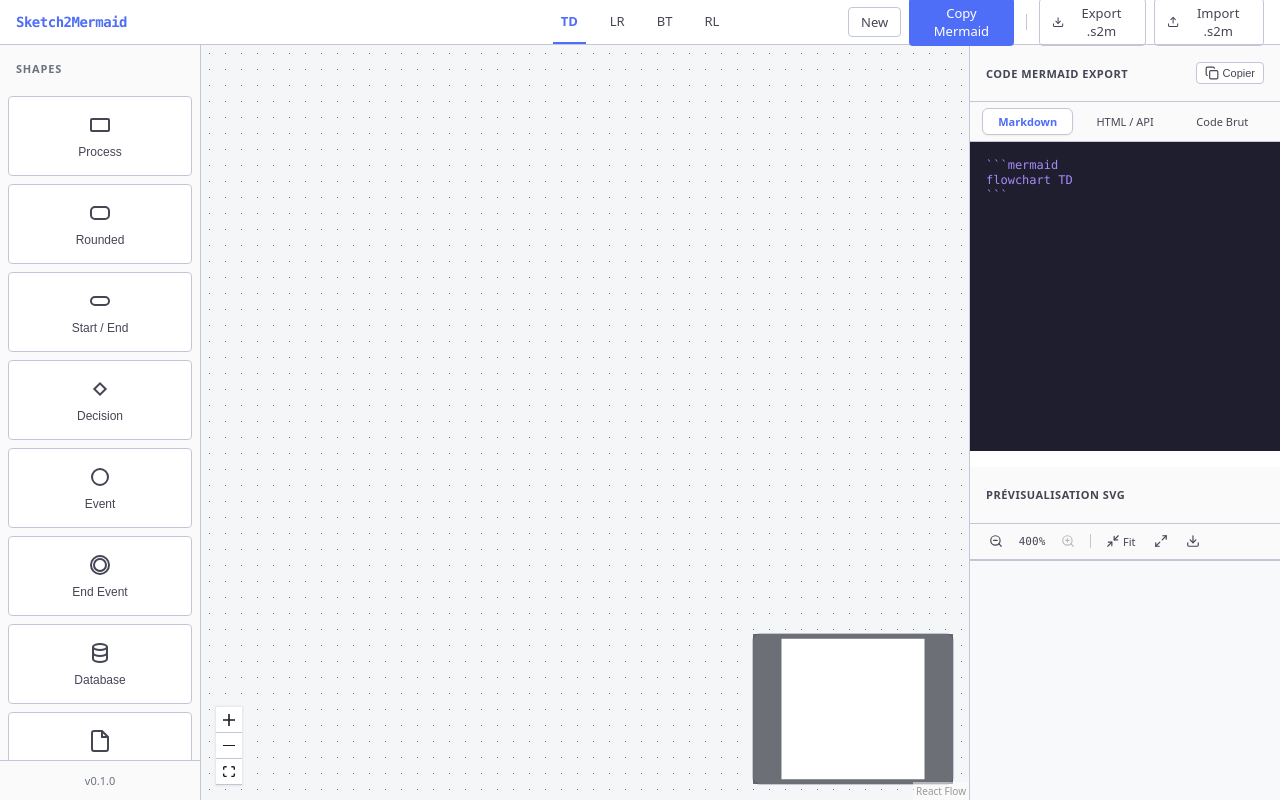
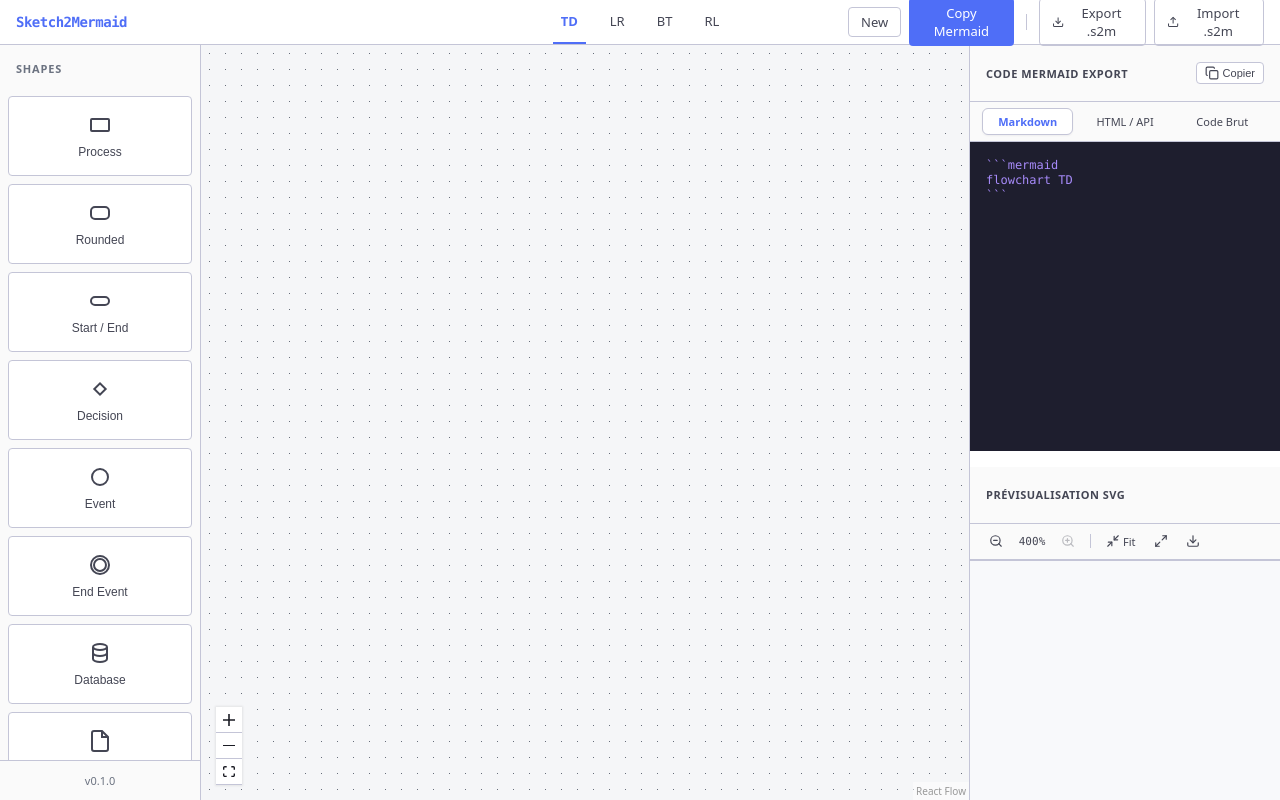
Before and after one commit to JeanZay/sketch2mermaid, a React (Vite) app: page / in a window 1280 px wide. Built offline with nearby package versions, Linux system fonts and the light colour scheme.

Commit message:
feat: remove MiniMap from canvas - not useful for this app

```diff
--- a/src/components/Canvas.tsx
+++ b/src/components/Canvas.tsx
@@ -3,7 +3,6 @@ import {
   ReactFlow,
   Background,
   Controls,
-  MiniMap,
   useReactFlow,
   useNodes,
   type Connection,
@@ -261,11 +260,7 @@ function FlowInner() {
       >
         <Background color="#374151" gap={16} />
         <Controls showInteractive={false} className="rf-controls" />
-        <MiniMap
-          nodeColor={() => '#1f2937'}
-          maskColor="rgba(11, 15, 25, 0.6)"
-          className="rf-minimap"
-        />
+
       </ReactFlow>
     </div>
   );
--- a/src/index.css
+++ b/src/index.css
@@ -317,11 +317,7 @@ body {
   background: #f4f2fe !important;
 }
 
-.rf-minimap {
-  background: #ffffff !important;
-  border: 1px solid var(--border-color) !important;
-  border-radius: 8px;
-}
+
 
 /* Custom Nodes inside Canvas */
 .custom-node {
```
